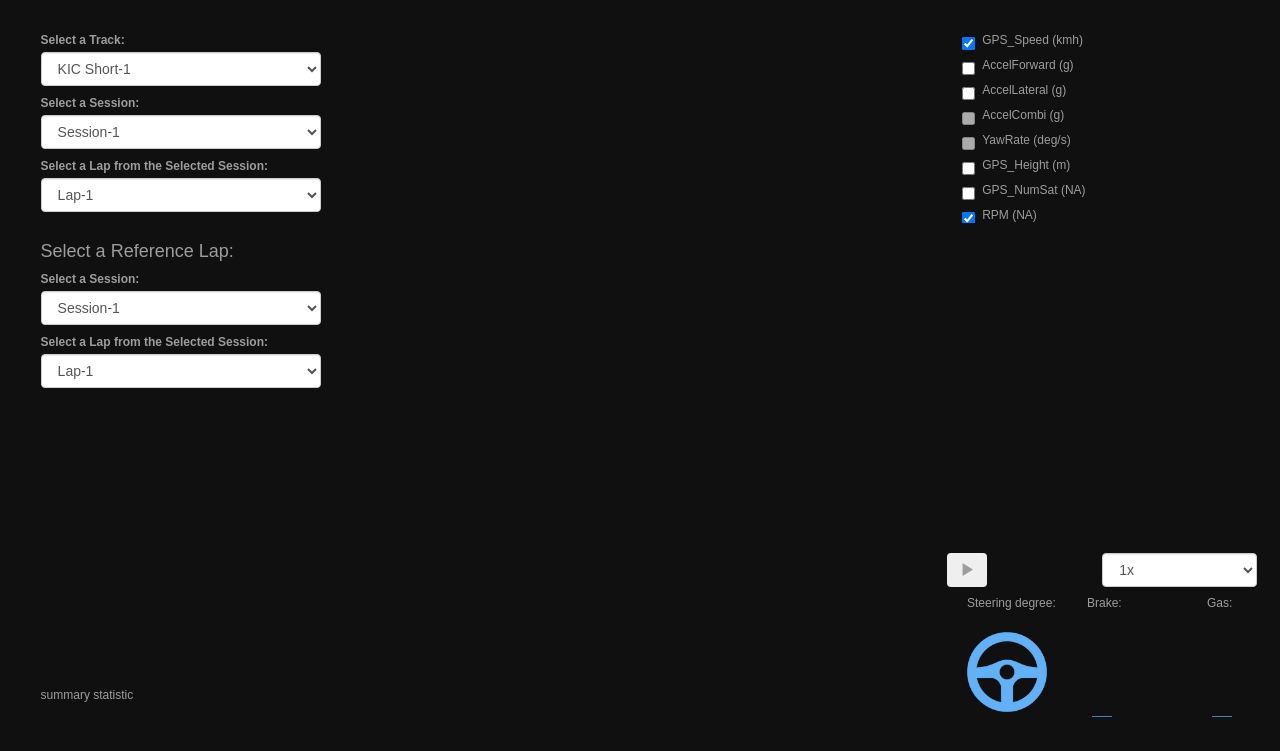
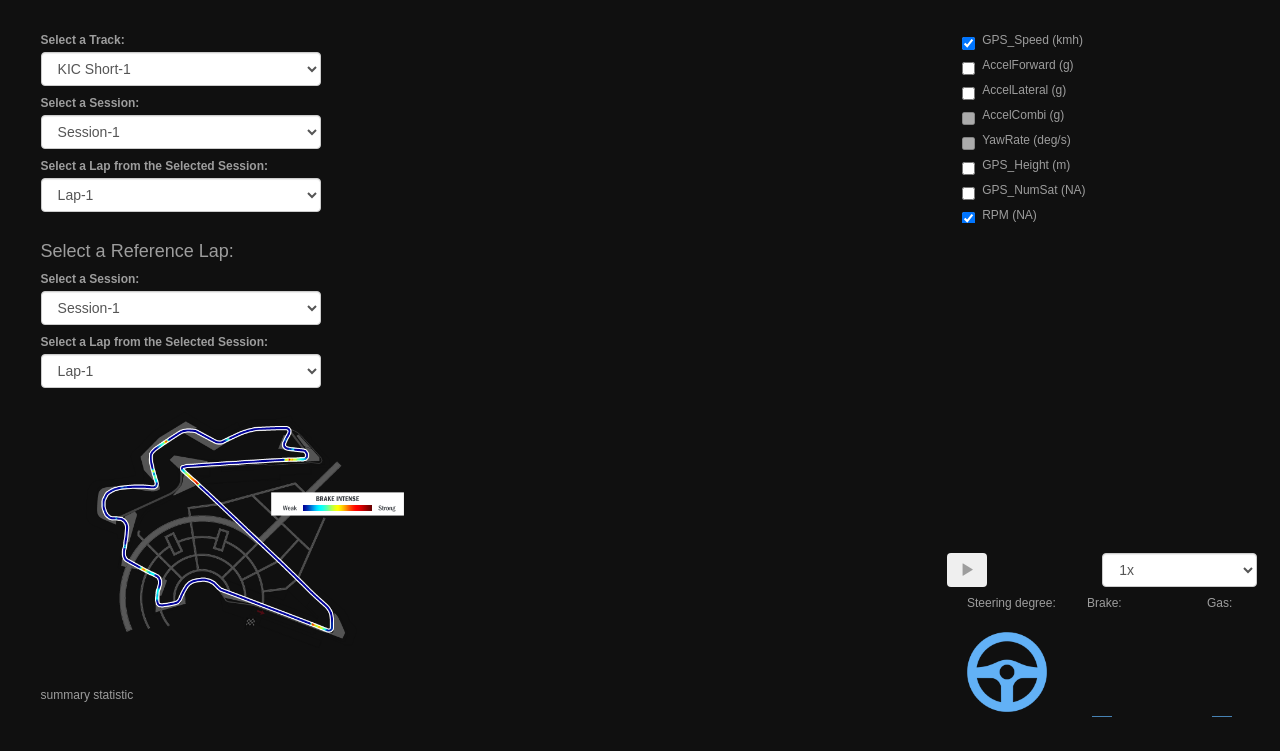
Before and after one commit to heungseok/RaceVis, a website with bundled scripts: page index.html in a window 1280 px wide. Shown: the part 57-808 px from the top of the page. Built offline with nearby package versions, Linux system fonts and the light colour scheme.

Commit message:
add summary image

```diff
--- a/index.html
+++ b/index.html
@@ -99,7 +99,7 @@
 
             <div class="track_summary">
 
-                <img style="height: 300px;" class="img_summary">
+                <img style="height: 300px;" class="img_summary", src="./img/track_summary.png">
 
                 <div class="table_summary">
                     <span>
--- a/js/main.js
+++ b/js/main.js
@@ -209,6 +209,8 @@ function zoomReset() {
 
 
     x.domain(t.rescaleX(zoom_x).domain()); // 차트 추가되었을때도 동작하기 위함.
+
+    // zoom reset => 이 중에 없애도 되는게 있을 듯
     d3.select("#canvas").selectAll("path.line").attr("d", function(d) { return line.get(this)(d.values)});
     d3.select("#canvas").selectAll(".axis--x").call(zoom.transform, t);
     d3.select("#canvas").selectAll(".zoom").call(zoom.transform, t);
```
Also changed, not shown: img/track_summary.png (added).
